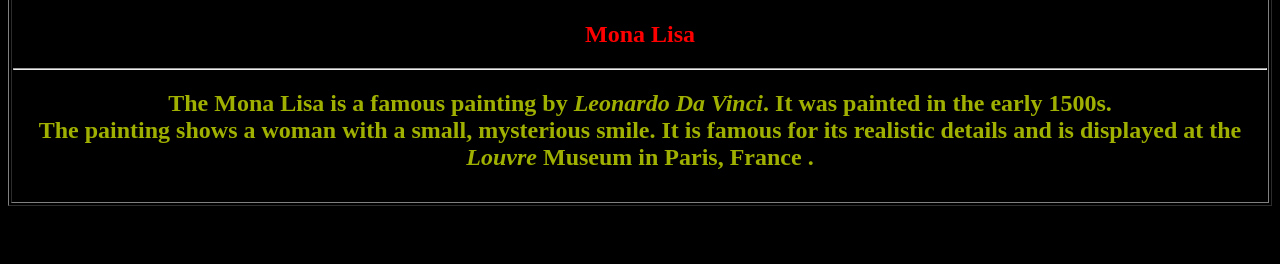
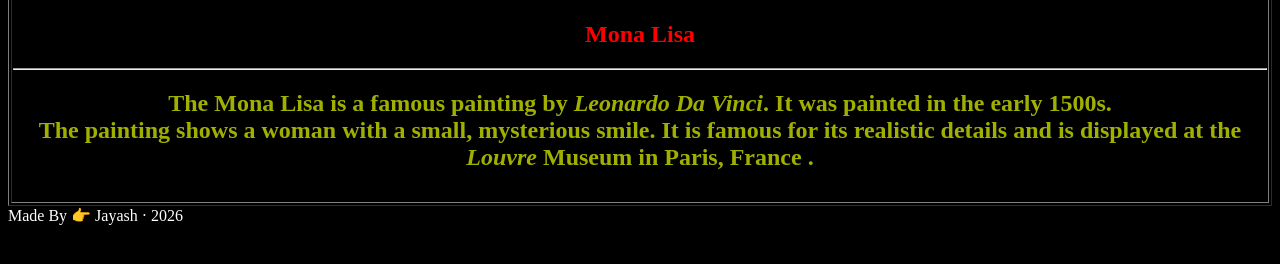
Before and after one commit to Jayash-123/Jayash-JD, a plain HTML site: page index.html in a window 1280 px wide. Shown: the part 324-588 px from the top of the page. Drawn offline with Linux system fonts and the light colour scheme.

Commit message:
Mona Lisa

```diff
--- a/index.html
+++ b/index.html
@@ -49,6 +49,6 @@
             </ul>
 
     </table>
+    <font color="white"> <footer>Made By 👉 Jayash · 2026 </footer> </font>
 </body>
-
 </html>
```
